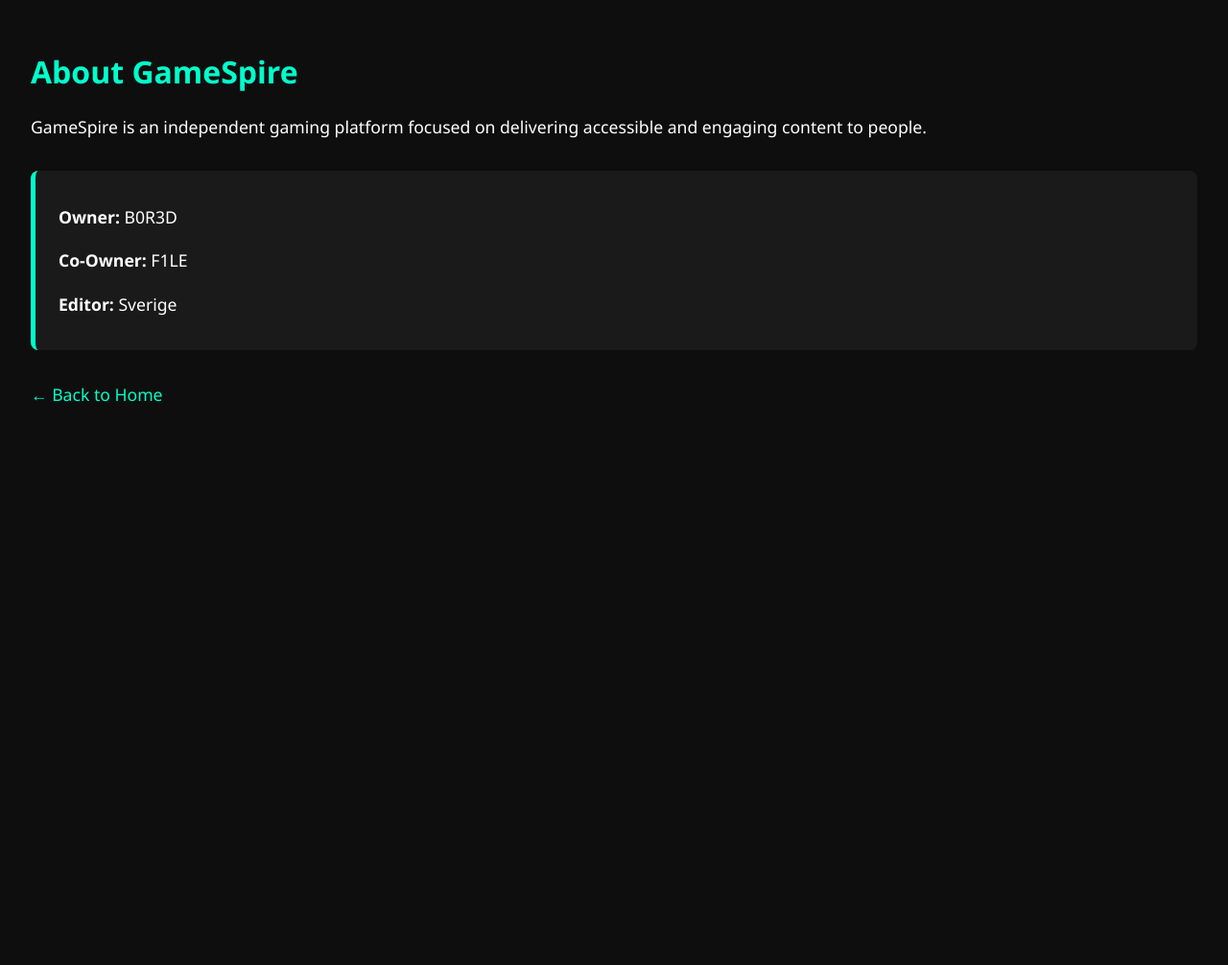
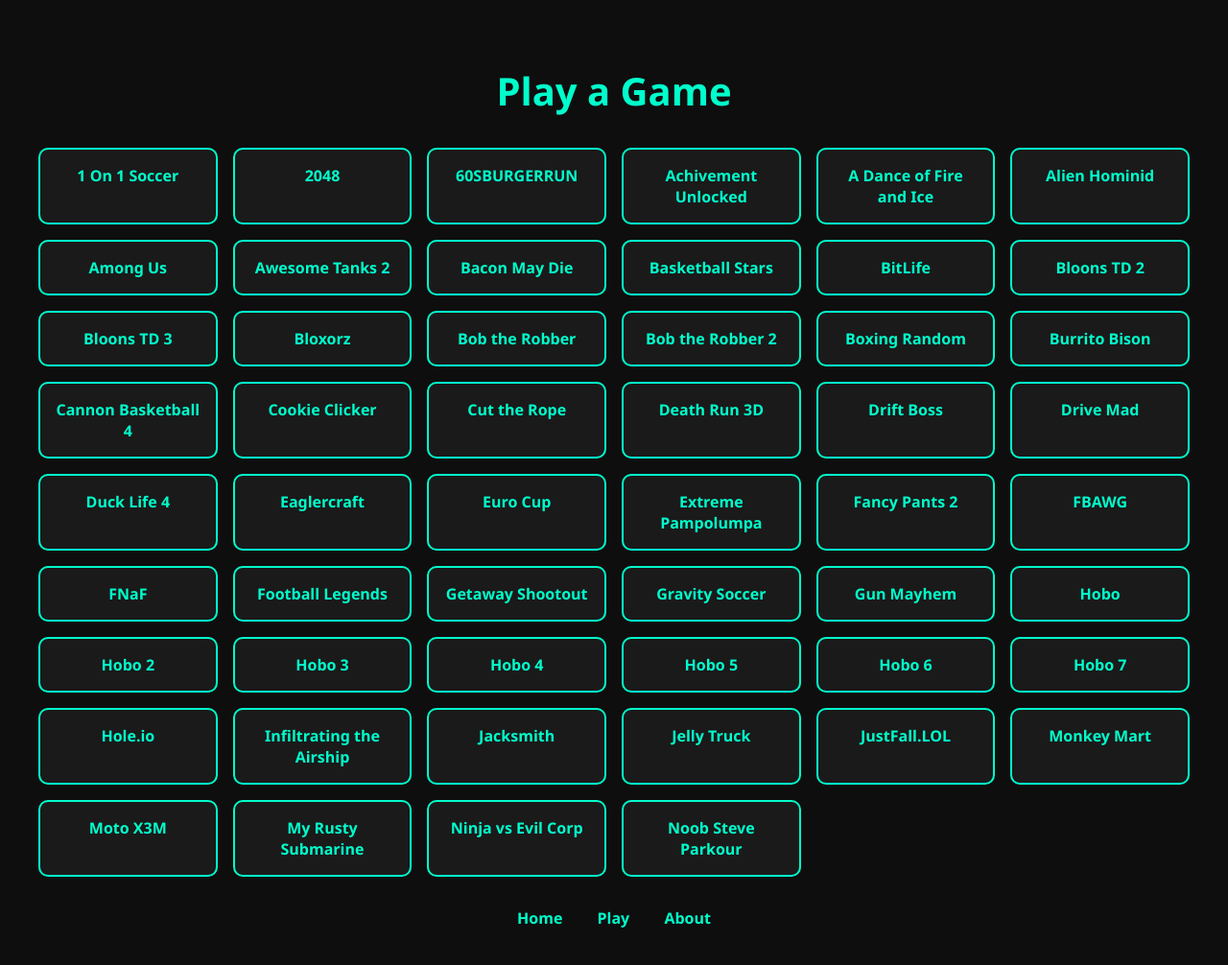
Before and after one commit to grassyguruu/GameSpire, a plain HTML site: page v1/game.html in a window 1280 px wide. Shown: the whole page at 96% size. Before the commit the page ends 800 px from the top, so only its background shows below. Drawn offline with Linux system fonts and the light colour scheme.

Commit message:
Update game.html

```diff
--- a/v1/game.html
+++ b/v1/game.html
@@ -2,55 +2,123 @@
 <html lang="en">
 <head>
   <meta charset="UTF-8" />
-  <title>About - GameSpire</title>
+  <title>Play - GameSpire</title>
   <style>
     body {
       background-color: #0e0e0e;
       color: #fff;
       font-family: 'Segoe UI', sans-serif;
       padding: 2rem;
-      margin: 0;
+      text-align: center;
     }
 
     h1 {
       color: #00ffcc;
+      font-size: 2.5rem;
     }
 
-    p {
-      font-size: 1.1rem;
-      line-height: 1.6;
+    .grid {
+      display: grid;
+      grid-template-columns: repeat(auto-fit, minmax(160px, 1fr));
+      gap: 1rem;
+      margin-top: 2rem;
     }
 
-    .credits {
-      margin-top: 2rem;
+    .game-button {
       background-color: #1a1a1a;
-      padding: 1rem 1.5rem;
-      border-left: 5px solid #00ffcc;
-      border-radius: 8px;
+      border: 2px solid #00ffcc;
+      padding: 1rem;
+      border-radius: 10px;
+      color: #00ffcc;
+      font-weight: bold;
+      cursor: pointer;
+      text-decoration: none;
+      transition: background-color 0.2s, transform 0.2s;
     }
 
-    a {
+    .game-button:hover {
+      background-color: #00ffcc;
+      color: #0e0e0e;
+      transform: scale(1.03);
+    }
+
+    nav {
+      margin-top: 2rem;
+    }
+
+    nav a {
       color: #00ffcc;
       text-decoration: none;
+      margin: 0 1rem;
+      font-weight: bold;
     }
 
-    a:hover {
+    nav a:hover {
       text-decoration: underline;
     }
   </style>
 </head>
 <body>
-  <h1>About GameSpire</h1>
-  <p>
-    GameSpire is an independent gaming platform focused on delivering accessible and engaging content to people.
-  </p>
-
-  <div class="credits">
-    <p><strong>Owner:</strong> B0R3D</p>
-    <p><strong>Co-Owner:</strong> F1LE</p>
-    <p><strong>Editor:</strong> Sverige</p>
+  <h1>Play a Game</h1>
+  <div class="grid">
+    <a class="game-button" href="1 On 1 Soccer.html">1 On 1 Soccer</a>
+    <a class="game-button" href="2048.html">2048</a>
+    <a class="game-button" href="60SBURGERRUN.html">60SBURGERRUN</a>
+    <a class="game-button" href="achivement unlocked.html">Achivement Unlocked</a>
+    <a class="game-button" href="adofai.html">A Dance of Fire and Ice</a>
+    <a class="game-button" href="alienhominid.html">Alien Hominid</a>
+    <a class="game-button" href="amongus.html">Among Us</a>
+    <a class="game-button" href="awesometanks2.html">Awesome Tanks 2</a>
+    <a class="game-button" href="bacon may die.html">Bacon May Die</a>
+    <a class="game-button" href="basket ball stars.html">Basketball Stars</a>
+    <a class="game-button" href="bitlife.html">BitLife</a>
+    <a class="game-button" href="bloons td2.html">Bloons TD 2</a>
+    <a class="game-button" href="bloonsTd3.html">Bloons TD 3</a>
+    <a class="game-button" href="bloxorz.html">Bloxorz</a>
+    <a class="game-button" href="bobTherobber.html">Bob the Robber</a>
+    <a class="game-button" href="bobtherobber2.html">Bob the Robber 2</a>
+    <a class="game-button" href="boxingrandom.html">Boxing Random</a>
+    <a class="game-button" href="burrito bison.html">Burrito Bison</a>
+    <a class="game-button" href="cannonbasketball4.html">Cannon Basketball 4</a>
+    <a class="game-button" href="cookie clicker.html">Cookie Clicker</a>
+    <a class="game-button" href="cutTheRope.html">Cut the Rope</a>
+    <a class="game-button" href="deathrun3d.html">Death Run 3D</a>
+    <a class="game-button" href="driftboss.html">Drift Boss</a>
+    <a class="game-button" href="drivemad.html">Drive Mad</a>
+    <a class="game-button" href="ducklife4.html">Duck Life 4</a>
+    <a class="game-button" href="eaglercraft.html">Eaglercraft</a>
+    <a class="game-button" href="eurocup.html">Euro Cup</a>
+    <a class="game-button" href="extremepampolumpa.html">Extreme Pampolumpa</a>
+    <a class="game-button" href="fancypants2.html">Fancy Pants 2</a>
+    <a class="game-button" href="fbawg.html">FBAWG</a>
+    <a class="game-button" href="fnaf.html">FNaF</a>
+    <a class="game-button" href="footballballlegends.html">Football Legends</a>
+    <a class="game-button" href="getawayshootout.html">Getaway Shootout</a>
+    <a class="game-button" href="gravitysoccer.html">Gravity Soccer</a>
+    <a class="game-button" href="gunmayhem.html">Gun Mayhem</a>
+    <a class="game-button" href="hobo.html">Hobo</a>
+    <a class="game-button" href="hobo2.html">Hobo 2</a>
+    <a class="game-button" href="hobo3.html">Hobo 3</a>
+    <a class="game-button" href="hobo4.html">Hobo 4</a>
+    <a class="game-button" href="hobo5.html">Hobo 5</a>
+    <a class="game-button" href="hobo6.html">Hobo 6</a>
+    <a class="game-button" href="hobo7.html">Hobo 7</a>
+    <a class="game-button" href="hole.io.html">Hole.io</a>
+    <a class="game-button" href="infiltratingtheairship.html">Infiltrating the Airship</a>
+    <a class="game-button" href="jacksmith.html">Jacksmith</a>
+    <a class="game-button" href="jelly truck.html">Jelly Truck</a>
+    <a class="game-button" href="justfall.lol.html">JustFall.LOL</a>
+    <a class="game-button" href="monkeymart.html">Monkey Mart</a>
+    <a class="game-button" href="motox3m.html">Moto X3M</a>
+    <a class="game-button" href="myrustysubmarine.html">My Rusty Submarine</a>
+    <a class="game-button" href="ninjavsevilcorp.html">Ninja vs Evil Corp</a>
+    <a class="game-button" href="noobsteveparkour.html">Noob Steve Parkour</a>
   </div>
 
-  <p style="margin-top: 2rem;"><a href="index.html">← Back to Home</a></p>
+  <nav>
+    <a href="index.html">Home</a>
+    <a href="game.html">Play</a>
+    <a href="about.html">About</a>
+  </nav>
 </body>
 </html>
```
